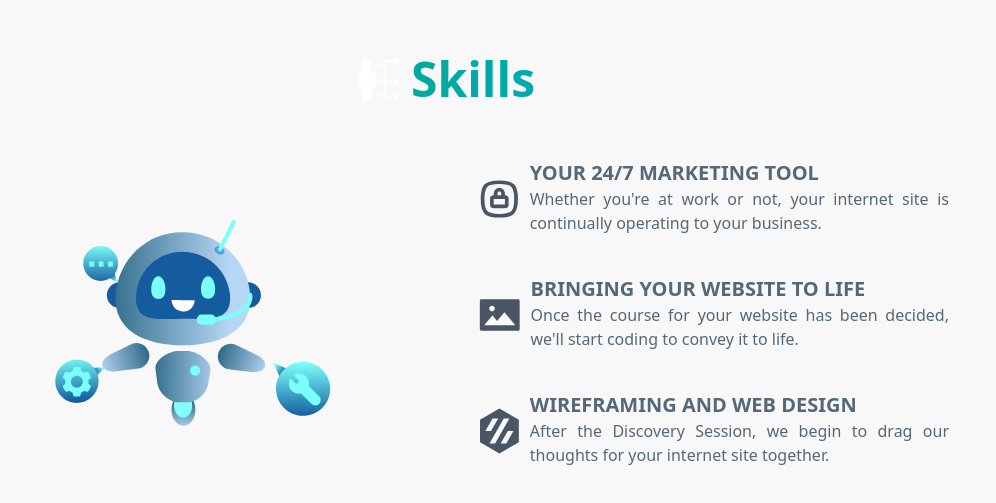
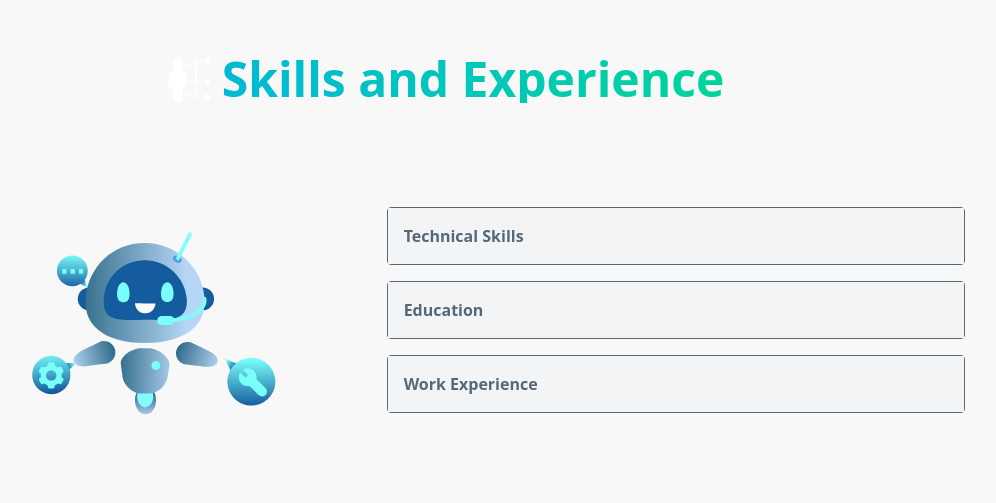
Before and after one commit to mahbuba18/My-Portfolio, a React (Vite) app: page / in a window 1280 px wide. Shown: the part 825-1328 px from the top of the page, without its empty margins (195-1191 px from the left). Built offline with nearby package versions, Linux system fonts and the light colour scheme.

Commit message:
adding skill part

```diff
--- a/src/components/Skills.jsx
+++ b/src/components/Skills.jsx
@@ -1,4 +1,4 @@
-import React from "react";
+import React, { useState } from "react";
 import lottiDataTeam from "../assets/Lotti/Live chatbot.json";
 import Lottie from "lottie-react";
 import { TbLockSquareRounded } from "react-icons/tb";
@@ -6,16 +6,61 @@ import { AiFillPicture } from "react-icons/ai";
 import { SiVorondesign } from "react-icons/si";
 import { GiSkills } from "react-icons/gi";
 
+const technicalSkills = [
+  { name: "React", level: 90 },
+  { name: "JavaScript", level: 85 },
+  { name: "Node.js", level: 80 },
+  { name: "Python", level: 75 },
+  { name: "MongoDB", level: 70 },
+  { name: "Git", level: 95 },
+];
+
+const education = [
+  {
+    degree: "BSc in Computer Science",
+    institution: "Tech University",
+    year: "2020 - 2024",
+    location: "New York, NY",
+  },
+  {
+    degree: "Web Dev Bootcamp",
+    institution: "Code Academy",
+    year: "2023",
+    location: "Online",
+  },
+];
+const experience = [
+  {
+    title: "Full Stack Developer",
+    company: "Tech Solutions",
+    year: "2024 - Present",
+    location: "San Francisco, CA",
+    summary: "Built web apps using React, Node.js and MongoDB.",
+  },
+  {
+    title: "Frontend Developer",
+    company: "Digital Agency",
+    year: "2023 - 2024",
+    location: "Remote",
+    summary: "Worked on responsive interfaces using React and CSS.",
+  },
+];
+
 const Skills = () => {
+  const [open, setOpen] = useState(null);
+
+  const toggleSection = (name) => {
+    setOpen(open === name ? null : name);
+  };
   return (
     <div
       id="about"
       className=" pb-20 pt-20 bg-base-200 min-h-screen shadow-lg lg:px-30 md:px-15 sm:px-10"
     >
       <div className="pb-4">
-        <h1 className="flex items-center justify-center text-center text-5xl font-bold bg-gradient-to-r from-green-600 to-sky-500 text-transparent bg-clip-text mb-2 gap-2 ">
+        <h1 className="flex items-center justify-center text-center text-5xl font-bold bg-gradient-to-r from-sky-500 to-green-400 text-transparent bg-clip-text mb-2 lg:gap-2 ">
           <GiSkills className="text-5xl text-white" />
-          Skills
+          Skills and Experience
         </h1>
       </div>
 
@@ -27,46 +72,84 @@ const Skills = () => {
               animationData={lottiDataTeam}
             />
           </div>
-          <div className="lg:w-1/2  text-justify">
-            <ul className="mt-4 space-y-2">
-              <li className="flex items-start lg:p-4">
-                <TbLockSquareRounded className="justify-center h-18 w-18 text-gray-600 mt-1 mr-2 hover:text-sky-500" />
-                <div>
-                  <p className="font-bold lg:text-xl hover:text-sky-500">
-                    YOUR 24/7 MARKETING TOOL
-                  </p>
-                  <p>
-                    Whether you're at work or not, your internet site is
-                    continually operating to your business.
-                  </p>
+         <div className="w-full lg:w-[700px] mx-auto lg:pt-20 ">
+
+            {/* Technical Skills */}
+            <div className="border rounded mb-4">
+              <button
+                onClick={() => toggleSection("skills")}
+                className="w-full text-left p-4 font-semibold bg-gray-100"
+              >
+                Technical Skills
+              </button>
+              {open === "skills" && (
+                <div className="p-4 space-y-3">
+                  {technicalSkills.map((skill, i) => (
+                    <div key={i}>
+                      <div className="flex justify-between text-sm">
+                        <span>{skill.name}</span>
+                        <span>{skill.level}%</span>
+                      </div>
+                      <div className="w-full h-2 bg-gray-200 rounded">
+                        <div
+                          className="h-2 bg-blue-500 rounded"
+                          style={{ width: `${skill.level}%` }}
+                        />
+                      </div>
+                    </div>
+                  ))}
                 </div>
-              </li>
-              <li className="flex items-start lg:p-4">
-                <AiFillPicture className="justify-center h-18 w-18 text-gray-600 mt-1 mr-2 hover:text-sky-500" />
-                <div>
-                  <p className="font-bold lg:text-xl hover:text-sky-500">
-                    BRINGING YOUR WEBSITE TO LIFE
-                  </p>
-                  <p>
-                    Once the course for your website has been decided, we'll
-                    start coding to convey it to life.
-                  </p>
+              )}
+            </div>
+
+            {/* Education */}
+            <div className="border rounded mb-4">
+              <button
+                onClick={() => toggleSection("education")}
+                className="w-full text-left p-4 font-semibold bg-gray-100"
+              >
+                Education
+              </button>
+              {open === "education" && (
+                <div className="p-4 space-y-3 text-sm">
+                  {education.map((edu, i) => (
+                    <div key={i}>
+                      <p className="font-semibold">{edu.degree}</p>
+                      <p>{edu.institution}</p>
+                      <p className="text-gray-500">
+                        {edu.year} | {edu.location}
+                      </p>
+                    </div>
+                  ))}
                 </div>
-              </li>
-              <li className="flex items-start lg:p-4">
-                <SiVorondesign className="justify-center h-18 w-18 text-gray-600 mt-1 mr-2 hover:text-sky-500" />
-                <div>
-                  <p className="font-bold lg:text-xl hover:text-sky-500">
-                    WIREFRAMING AND WEB DESIGN
-                  </p>
-                  <p>
-                    After the Discovery Session, we begin to drag our thoughts
-                    for your internet site together.
-                  </p>
+              )}
+            </div>
+
+            {/* Experience */}
+            <div className="border rounded mb-4">
+              <button
+                onClick={() => toggleSection("experience")}
+                className="w-full text-left p-4 font-semibold bg-gray-100"
+              >
+                Work Experience
+              </button>
+              {open === "experience" && (
+                <div className="p-4 space-y-3 text-sm">
+                  {experience.map((job, i) => (
+                    <div key={i}>
+                      <p className="font-semibold">{job.title}</p>
+                      <p>{job.company}</p>
+                      <p className="text-gray-500">
+                        {job.year} | {job.location}
+                      </p>
+                      <p>{job.summary}</p>
+                    </div>
+                  ))}
                 </div>
-              </li>
-            </ul>
+              )}
+            </div>
           </div>
+
         </div>
       </div>
     </div>
```
